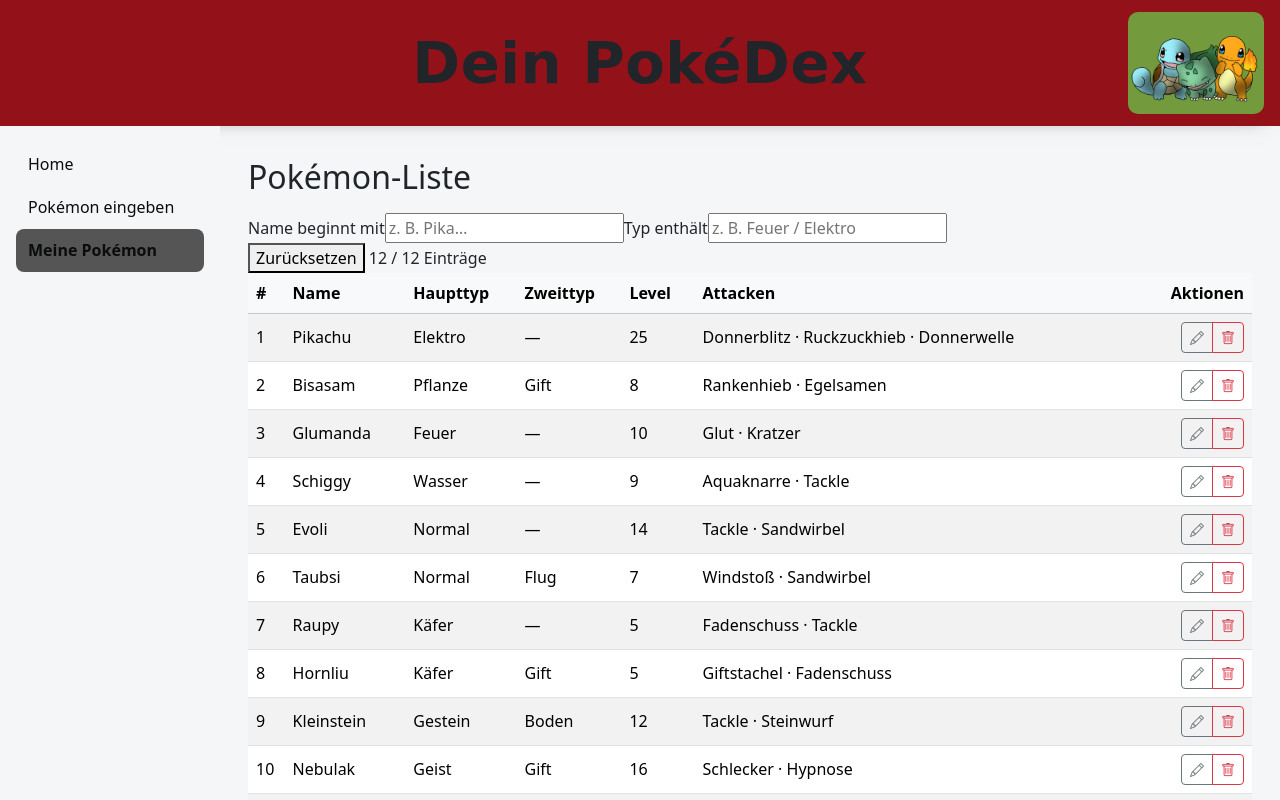
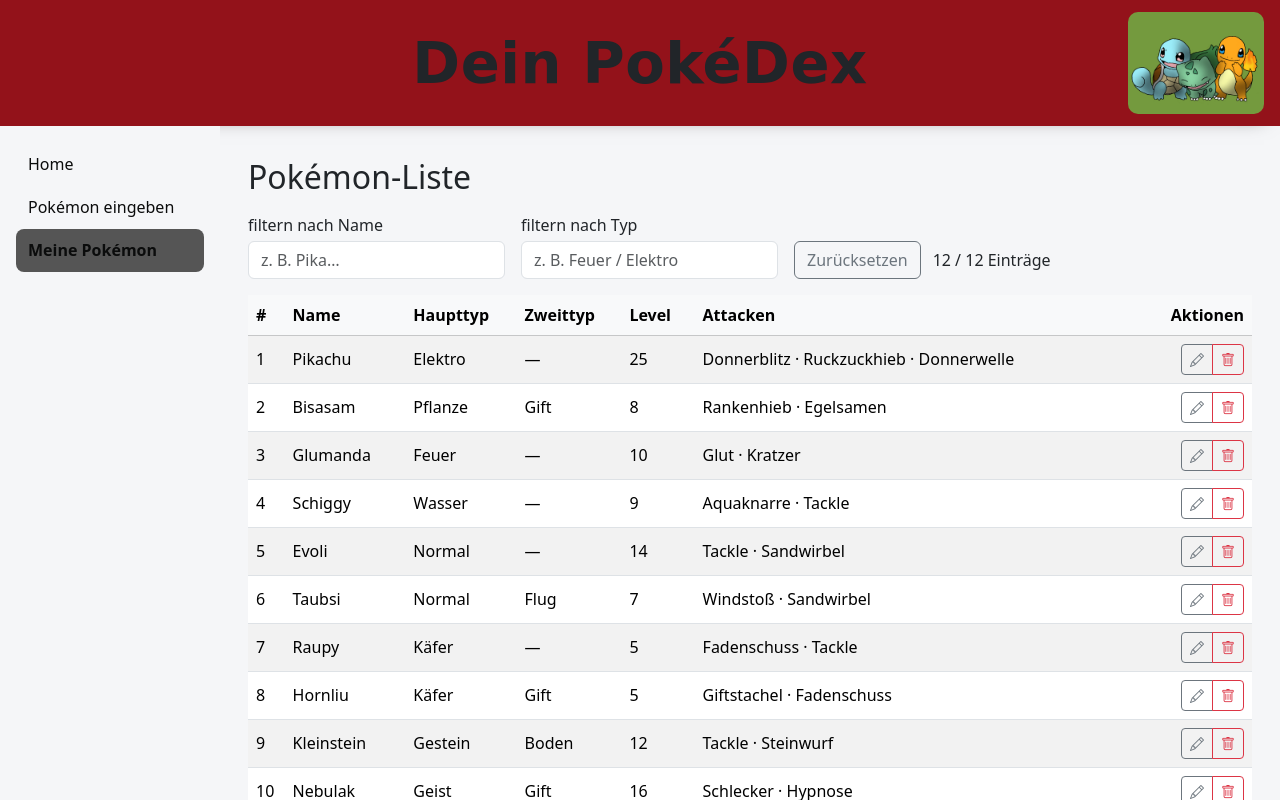
Before and after one commit to IrenaChlumsky/WebTech, an Angular app in the folder Semesterarbeit/: page /read in a window 1280 px wide. Shown: the top 800 px of the page. Built offline with nearby package versions, Linux system fonts and the light colour scheme.

Commit message:
CSS und Bootstrap fur die Filterung

```diff
--- a/Semesterarbeit/src/app/table/table.css
+++ b/Semesterarbeit/src/app/table/table.css
@@ -0,0 +1,31 @@
+.filterbar {
+  display: flex;
+  align-items: end;
+  gap: 1rem;
+  flex-wrap: wrap;
+  margin-bottom: 1rem;
+}
+
+.filters {
+  display: flex;
+  gap: 1rem;
+  flex-wrap: wrap;
+}
+
+.filters label {
+  display: flex;
+  flex-direction: column;
+  gap: .25rem;
+}
+
+.filters input {
+  min-width: 18ch; /* etwas Breite, sonst wackelt's */
+}
+
+.actions {
+  display: flex;
+  align-items: center;
+  gap: .75rem;
+}
+
+.empty { text-align: center; opacity: .7; }
--- a/Semesterarbeit/src/app/table/table.html
+++ b/Semesterarbeit/src/app/table/table.html
@@ -3,18 +3,22 @@
   <div class="filterbar" *ngIf="!loading && !error">
   <div class="filters">
     <label>
-      <span>Name beginnt mit</span>
+      <span>filtern nach Name</span>
       <input
         type="text"
+        class="form-control"
+        aria-label="Pokémon-Name"
         #nameInput
         placeholder="z. B. Pika…"
         (input)="filterPokemon(nameInput.value, typeInput.value)"
       />
     </label>
       <label>
-      <span>Typ enthält</span>
+      <span>filtern nach Typ</span>
       <input
         type="text"
+        class="form-control"
+        aria-label="Pokémon-Typ"
         #typeInput
         placeholder="z. B. Feuer / Elektro"
         (input)="filterPokemon(nameInput.value, typeInput.value)"
@@ -23,7 +27,8 @@
   </div>
 
   <div class="actions">
-    <button type="button" (click)="resetFilter(nameInput, typeInput)">Zurücksetzen</button>
+
+    <button class="btn btn-outline-secondary" (click)="resetFilter(nameInput, typeInput)">Zurücksetzen</button>
     <span class="count" *ngIf="view?.length || view?.length === 0">
       {{ view.length }} / {{ pokemons.length }} Einträge
     </span>
```
